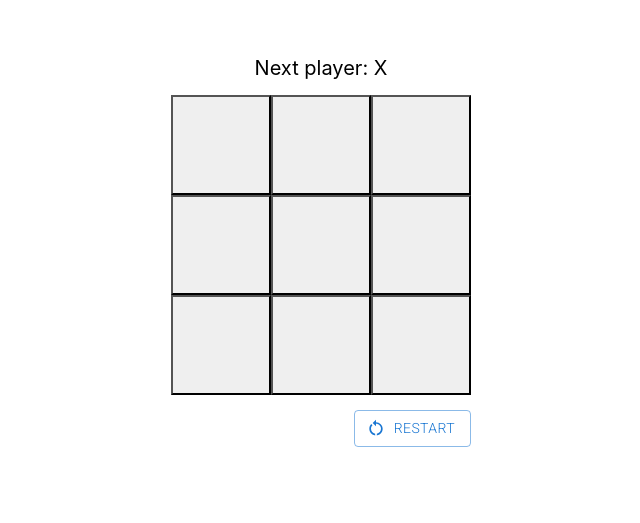
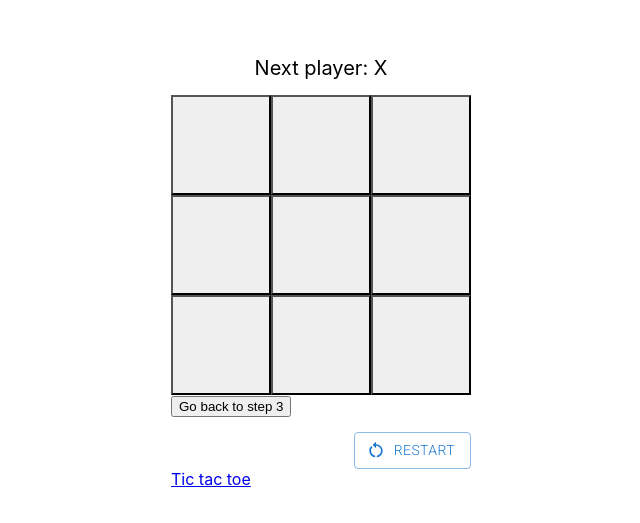
Before and after one commit to MathildeMerx/TicTacToe, a React (Create React App) app: page /TicTacToeHistory in a window 1280 px wide. Shown: the part 215-738 px from the top of the page, without its empty margins (319-959 px from the left). Built offline with nearby package versions, Linux system fonts and the light colour scheme.

Commit message:
trying to debug 'go back to step 3' button

```diff
--- a/package.json
+++ b/package.json
@@ -13,6 +13,7 @@
     "@testing-library/user-event": "^13.5.0",
     "react": "^17.0.2",
     "react-dom": "^17.0.2",
+    "react-router-dom": "^6.2.1",
     "react-scripts": "5.0.0",
     "web-vitals": "^2.1.2"
   },
--- a/src/App.jsx
+++ b/src/App.jsx
@@ -4,6 +4,7 @@ import { BoardCell, computeGameOutcome, computeNextPlayer } from "./cells.js";
 import "@fontsource/roboto/300.css";
 import Button from "@mui/material/Button";
 import RestartAltIcon from "@mui/icons-material/RestartAlt";
+import { Link } from "react-router-dom";
 
 function App() {
     const [board, setBoard] = useState(Array(9).fill(null));
@@ -27,6 +28,7 @@ function App() {
                         setBoard={setBoard}
                         nextPlayer={nextPlayer}
                         gameOutcome={gameOutcome}
+                        key={e}
                     />
                 ))}
             </div>
@@ -42,6 +44,7 @@ function App() {
                     Restart
                 </Button>
             </div>
+            <Link to="/TicTacToeHistory"> Tic tac toe with history</Link>
         </div>
     );
 }
--- /dev/null
+++ b/src/AppHistory.jsx
@@ -0,0 +1,75 @@
+import "./App.css";
+import { Link } from "react-router-dom";
+import { useState } from "react";
+import { computeGameOutcome, computeNextPlayer } from "./cells.js";
+import { BoardCellHistory } from "./cellHistory.js";
+import "@fontsource/roboto/300.css";
+import Button from "@mui/material/Button";
+import RestartAltIcon from "@mui/icons-material/RestartAlt";
+
+function AppHistory() {
+    const [boardHistory, setBoardHistory] = useState(
+        Array(10)
+            .fill(null)
+            .map(() => Array(9).fill(null))
+    );
+    let [stepNumber, setStepNumber] = useState(0);
+    const nextPlayer = computeNextPlayer(boardHistory[stepNumber]);
+    const gameOutcome = computeGameOutcome(boardHistory[stepNumber]);
+
+    return (
+        <div className="game">
+            <p className="game-info">
+                {gameOutcome
+                    ? gameOutcome === "draw"
+                        ? `Game over: draw`
+                        : `Game over, ${gameOutcome} wins!`
+                    : `Next player: ${nextPlayer}`}
+            </p>
+            <div className="game-board">
+                {[...Array(9).keys()].map((e) => (
+                    <BoardCellHistory
+                        index={e}
+                        boardHistory={boardHistory}
+                        setBoardHistory={setBoardHistory}
+                        nextPlayer={nextPlayer}
+                        gameOutcome={gameOutcome}
+                        stepNumber={stepNumber}
+                        setStepNumber={setStepNumber}
+                        key={e}
+                    />
+                ))}
+            </div>
+            <div>
+                <button
+                    onClick={() => {
+                        setStepNumber(3);
+                        console.log(
+                            `Here's the board when clicking on back to step 3: ${boardHistory}`
+                        );
+                    }}
+                >
+                    Go back to step 3
+                </button>
+            </div>
+            <div className="restart-button">
+                <Button
+                    onClick={() =>
+                        setBoardHistory(
+                            Array(10)
+                                .fill(null)
+                                .map(() => Array(9).fill(null))
+                        )
+                    }
+                    variant="outlined"
+                    startIcon={<RestartAltIcon />}
+                >
+                    Restart
+                </Button>
+            </div>
+            <Link to="/"> Tic tac toe</Link>
+        </div>
+    );
+}
+
+export default AppHistory;
--- /dev/null
+++ b/src/cellHistory.js
@@ -0,0 +1,64 @@
+function computeStepNumber(boardHistory) {
+    return 9 - boardHistory[9].filter((e) => e === null).length;
+}
+
+function BoardCellHistory({
+    gameOutcome,
+    boardHistory,
+    stepNumber,
+    setStepNumber,
+    index,
+    nextPlayer,
+    setBoardHistory,
+}) {
+    return (
+        <button
+            variant="outlined"
+            className="board-cell"
+            onClick={() =>
+                cellClickHistory(
+                    gameOutcome,
+                    boardHistory,
+                    stepNumber + 1,
+                    setStepNumber,
+                    index,
+                    nextPlayer,
+                    setBoardHistory
+                )
+            }
+        >
+            {" "}
+            {boardHistory[stepNumber][index]}
+        </button>
+    );
+}
+
+function cellClickHistory(
+    gameOutcome,
+    boardHistory,
+    stepNumber,
+    setStepNumber,
+    index,
+    nextPlayer,
+    setBoardHistory
+) {
+    if (gameOutcome || boardHistory[stepNumber][index]) {
+        return;
+    } else {
+        console.log(`stepNumber: ${stepNumber}`);
+        let copyHistory = JSON.parse(JSON.stringify(boardHistory));
+        copyHistory[stepNumber][index] = nextPlayer;
+        for (let j = stepNumber + 1; j <= 9; j++) {
+            // console.log(`For loop, here's ${j}th iteration`);
+            copyHistory[j] = [...copyHistory[stepNumber]];
+        }
+        console.log(
+            `Here's the board of the current step (${stepNumber}): ${copyHistory[stepNumber]}`
+        );
+        console.log(`Here's the board when clicking on a cell: ${copyHistory}`);
+        setBoardHistory(copyHistory);
+        setStepNumber(stepNumber + 1);
+    }
+}
+
+export { computeStepNumber, BoardCellHistory };
--- a/src/index.js
+++ b/src/index.js
@@ -1,14 +1,19 @@
-import React from 'react';
-import ReactDOM from 'react-dom';
-import './index.css';
-import App from './App';
-import reportWebVitals from './reportWebVitals';
+import React from "react";
+import ReactDOM from "react-dom";
+import { BrowserRouter, Routes, Route } from "react-router-dom";
+import "./index.css";
+import App from "./App";
+import AppHistory from "./AppHistory";
+import reportWebVitals from "./reportWebVitals";
 
 ReactDOM.render(
-  <React.StrictMode>
-    <App />
-  </React.StrictMode>,
-  document.getElementById('root')
+    <BrowserRouter>
+        <Routes>
+            <Route path="/" element={<App />} />
+            <Route path="/TicTacToeHistory" element={<AppHistory />} />
+        </Routes>
+    </BrowserRouter>,
+    document.getElementById("root")
 );
 
 // If you want to start measuring performance in your app, pass a function
```
Also changed, not shown: 1 other file (tests, documents, lock files or other folders).
